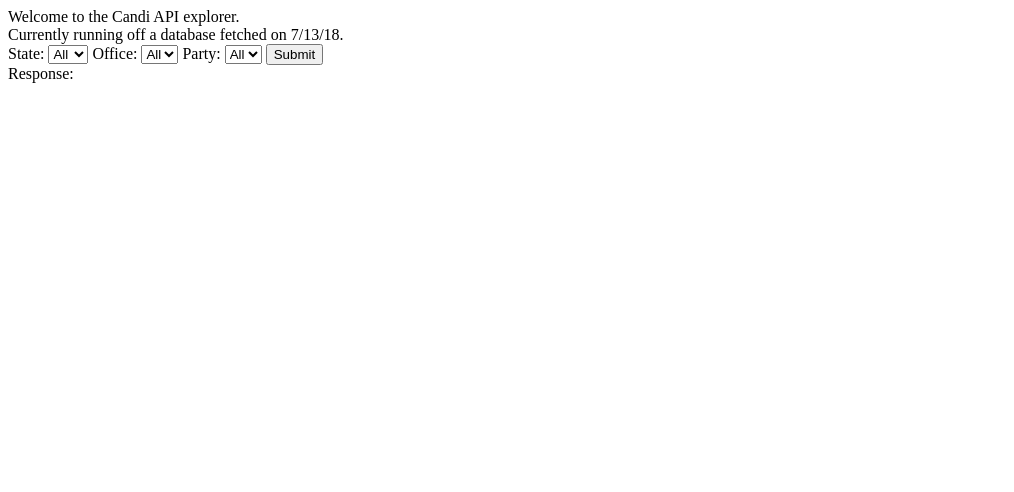
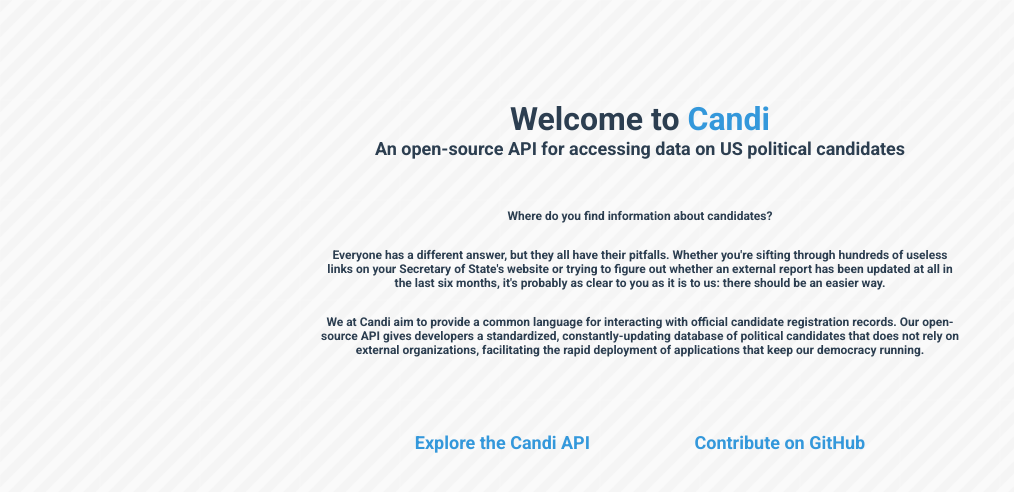
Before and after one commit to sgh304/Candi, a Flask app: page / in a window 1280 px wide. Shown: the top 492 px of the page, without its empty margins (0-1014 px from the left). Run offline with Flask 2, Linux system fonts and the light colour scheme; data that the repository does not hold is empty.

Commit message:
Updated webapp styling and organization

```diff
--- a/src/web/app.py
+++ b/src/web/app.py
@@ -29,9 +29,15 @@ def get_query():
 # Routes
 @app.route('/')
 def index():
-    '''API explorer'''
+    '''Index'''
     return flask.render_template('index.html')
 
+@app.route('/explorer')
+def explorer():
+    '''API explorer'''
+    return flask.render_template('explorer.html')
+
+# API
 @app.route('/api/candidate/')
 def get_candidates():
     '''Return all candidates for a given query'''
--- /dev/null
+++ b/src/web/static/css/common.css
@@ -0,0 +1,68 @@
+html {
+  box-sizing: border-box;
+  font-size: 16px;
+}
+
+*, *:before, *:after {
+  box-sizing: inherit;
+}
+
+body, h1, h2, h3, h4, h5, h6, p, ol, ul {
+  margin: 0;
+  padding: 0;
+  font-weight: normal;
+}
+
+ol, ul {
+  list-style: none;
+}
+
+img {
+  max-width: 100%;
+  height: auto;
+}
+
+body {
+    background-image: url('../img/stripes-light.png');
+    font-family: 'Roboto', sans-serif;
+}
+
+.dark-blue-text {
+    color: #2C3E50;
+}
+
+.light-blue-text {
+    color: #3498DB;
+}
+
+.white-text {
+    color: #ECF0F1;
+}
+
+.centered-text {
+    text-align: center;
+}
+
+.dark-blue-background {
+    background-color: #2C3E50;
+}
+
+.white-background {
+    background-color: #ECF0F1;
+}
+
+.extra-small-text {
+  font-size: 12px;
+}
+
+.small-text {
+    font-size: 18px;
+}
+
+.med-text {
+    font-size: 24px;
+}
+
+.large-text {
+    font-size: 32px;
+}
--- /dev/null
+++ b/src/web/static/css/index.css
@@ -0,0 +1,32 @@
+#header {
+    padding-top: 100px;
+    padding-bottom: 50px;
+}
+
+#description {
+    width: 50%;
+    margin-left: auto;
+    margin-right: auto;
+}
+
+#description p {
+    padding-bottom: 25px;
+}
+
+#navigation {
+    margin-top: 50px;
+}
+
+.navigation--column {
+    display: inline-block;
+    margin-left: 50px;
+    margin-right: 50px;
+}
+
+#navigation a {
+    text-decoration: none;
+}
+
+#navigation a:visited {
+    text-decoration: none;
+}
--- a/src/web/templates/index.html
+++ b/src/web/templates/index.html
@@ -1,94 +1,33 @@
 <!DOCTYPE html>
 <html lang='en'>
     <head>
-        <title>
-            Candi API
-        </title>
+        <title>Candi API</title>
+        <link rel = 'stylesheet' href='https://fonts.googleapis.com/css?family=Roboto:700'>
+        <link rel = 'stylesheet' type = 'text/css' href = 'static/css/common.css'>
+        <link rel = 'stylesheet' type = 'text/css' href = 'static/css/index.css'>
+        <script src = 'https://code.jquery.com/jquery-3.3.1.js' integrity = 'sha256-2Kok7MbOyxpgUVvAk/HJ2jigOSYS2auK4Pfzbm7uH60=' crossorigin = 'anonymous'></script>
     </head>
     <body>
-        <div id = 'header'>
-            Welcome to the Candi API explorer.
+        <div id = 'header' class = 'centered-text dark-blue-text'>
+            <div id = 'header--welcome' class = 'large-text'>
+                Welcome to <span class = 'light-blue-text'>Candi</span>
+            </div>
+            <div id = 'header--tagline' class = 'small-text'>
+                An open-source API for accessing data on US political candidates
+            </div>
         </div>
-        <div id = 'database-info'>
-            Currently running off a database fetched on 7/13/18.
+        <div id = 'description' class = 'centered-text dark-blue-text extra-small-text'>
+            <p>Where do you find information about candidates?</p>
+            <p>Everyone has a different answer, but they all have their pitfalls. Whether you're sifting through hundreds of useless links on your Secretary of State's website or trying to figure out whether an external report has been updated at all in the last six months, it's probably as clear to you as it is to us: there should be an easier way.</p>
+            <p>We at Candi aim to provide a common language for interacting with official candidate registration records. Our open-source API gives developers a standardized, constantly-updating database of political candidates that does not rely on external organizations, facilitating the rapid deployment of applications that keep our democracy running.</p>
         </div>
-        <div id = 'explorer'>
-            <form id = 'explorer--form' onsubmit = 'updateData()'>
-                State:
-                <select name = 'state' form = 'explorer--form' onchange = 'updateSelects()'>
-                    <option value = 'ALL'>All</option>
-                    <option value = 'KS'>KS</option>
-                    <option value = 'IA'>IA</option>
-                </select>
-                Office:
-                <select name = 'office' form = 'explorer--form'>
-                    <option value = 'ALL'>All</option>
-                </select>
-                Party:
-                <select name = 'party' form = 'explorer--form'>
-                    <option value = 'ALL'>All</option>
-                </select>
-                <input type = 'submit'>
-            </form>
-        </div>
-        <div id = 'data--header'>
-            Response:
-        </div>
-        <div id = 'data'>
-
+        <div id = 'navigation' class = 'centered-text dark-blue-text small-text'>
+            <div id = 'navigation--explorer' class = 'navigation--column'>
+                <a href = 'explorer' class = 'light-blue-text'>Explore the Candi API</a>
+            </div>
+            <div id = 'navigation--github' class = 'navigation--column'>
+                <a href = '' class = 'light-blue-text'>Contribute on GitHub</a>
+            </div>
         </div>
     </body>
 </html>
-
-<script
-  src="https://code.jquery.com/jquery-3.3.1.js"
-  integrity="sha256-2Kok7MbOyxpgUVvAk/HJ2jigOSYS2auK4Pfzbm7uH60="
-  crossorigin="anonymous"></script>
-
-<script>
-
-$('#explorer--form').submit((e) => {
-    e.preventDefault();
-})
-
-const updateSelects = () => {
-    updateOfficeSelect();
-    updatePartySelect();
-}
-
-const updateOfficeSelect = () => {
-    state = $('select[name="state"]').val();
-    $.get('api/office/', {state: state}, (offices) => {
-        $('select[name="office"]').children().remove();
-        $('select[name="office"]').append($('<option>', {value: 'ALL'}).text('All'));
-        offices.forEach((office) => {
-            $('select[name="office"]').append($('<option>', {value: office}).text(office));
-        })
-    })
-}
-
-const updatePartySelect = () => {
-    state = $('select[name="state"]').val();
-    $.get('api/party/', {state: state}, (parties) => {
-        $('select[name="party"]').children().remove();
-        $('select[name="party"]').append($('<option>', {value: 'ALL'}).text('All'));
-        parties.forEach((party) => {
-            $('select[name="party"]').append($('<option>', {value: party}).text(party));
-        })
-    })
-}
-
-const updateData = () => {
-    state = $('select[name="state"]').val();
-    office = $('select[name="office"]').val();
-    party = $('select[name="party"]').val();
-
-    $.get('api/candidate/', {state: state, office: office, party: party}, (data) => {
-        $('#data').text(JSON.stringify(data));
-    })
-}
-
-// Initialize
-updateOfficeSelect();
-updatePartySelect();
-</script>
```
Also changed, not shown: src/web/static/css/explorer.css (added, +25 -0 lines), src/web/static/script/explorer.js (added, +42 -0 lines), src/web/templates/explorer.html (added, +73 -0 lines), src/web/static/img/stripes-light.png (added).
